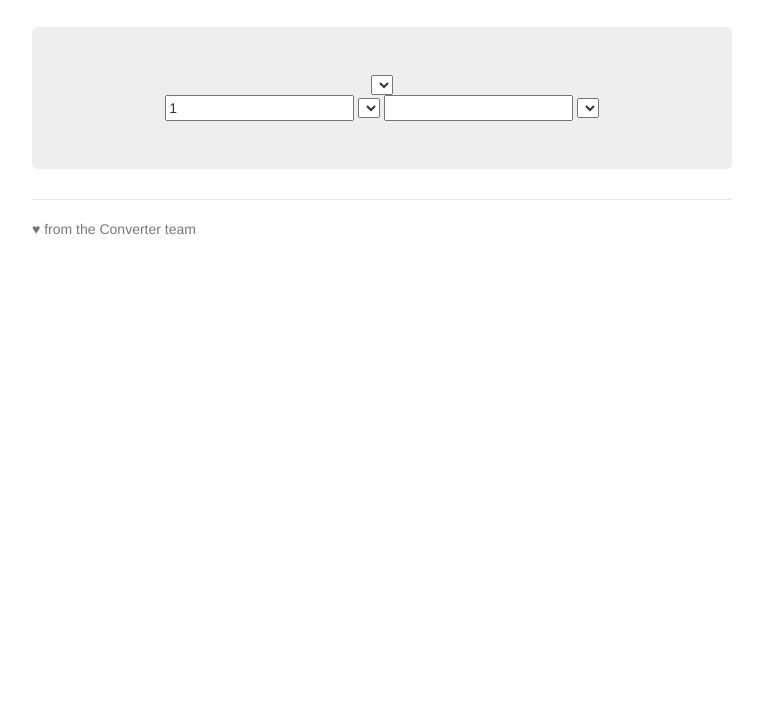
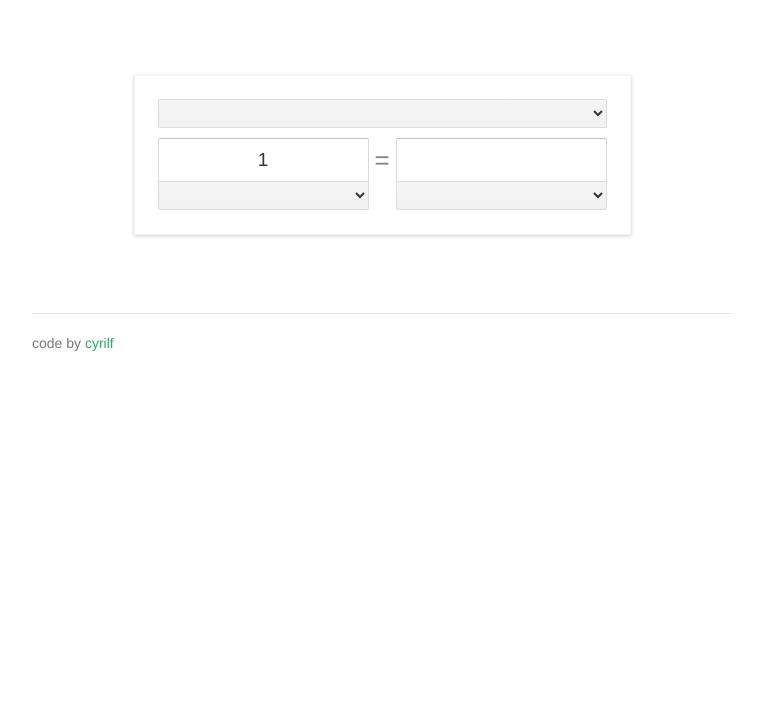
Before and after one commit to cyrilf/angular-converter, a website: page app/index.html in a window 1280 px wide. Shown: the part 83-800 px from the top of the page, without its empty margins (258-1021 px from the left). Drawn offline with nearby package versions, Linux system fonts and the light colour scheme; some packages are replaced by stand-ins of ours; files that its build step writes are made by us from their sources; a script that the page names is missing.

Commit message:
CSS styles and design done
 - Close #5

```diff
--- a/app/styles/main.css
+++ b/app/styles/main.css
@@ -44,7 +44,6 @@ body {
 /* Main marketing message and sign up button */
 .jumbotron {
   text-align: center;
-  border-bottom: 1px solid #e5e5e5;
 }
 .jumbotron .btn {
   font-size: 21px;
@@ -77,3 +76,112 @@ body {
     border-bottom: 0;
   }
 }
+
+.jumbotron {
+  background-color: inherit;
+}
+
+/********************
+    CONVERTER STYLE
+ *******************/
+
+ .main-color {
+  color: #27ae60;
+ }
+
+.converter {
+  display: inline-block;
+  padding: 23px;
+  border: 1px solid whitesmoke;
+  -webkit-box-shadow: 0 1px 4px rgba(0,0,0,.2);
+  box-shadow: 0 1px 4px rgba(0,0,0,.2);
+  line-height: 1.2;
+}
+
+.converter .category {
+  margin-bottom: 10px;
+  width: 100%;
+}
+
+.converter select {
+  padding: 5px 0 5px 5px;
+  border: 1px solid gainsboro;
+  -webkit-border-radius: 2px;
+  border-radius: 2px;
+  background: url(../images/arrow-up-down.png) 100% no-repeat whitesmoke;
+  background-color: whitesmoke;
+  background-image: -webkit-linear-gradient(top, whitesmoke, #f1f1f1);
+  background-image: linear-gradient(top, whitesmoke, #f1f1f1);
+  background-position-x: 97%;
+  font-size: 13px;
+  font: -webkit-small-control;
+  appearance:button;
+  -moz-appearance:button;
+  -webkit-appearance: button;
+}
+
+.converter select:focus {
+  border-color: #27ae60;
+}
+
+.converter .converter-section {
+  float: left;
+  width: 211px;
+}
+
+.converter .converter-section input {
+  box-sizing: content-box;
+  padding: 1px 6px;
+  width: 197px;
+  height: 40px;
+  border: 1px solid #D9D9D9;
+  border-top: 1px solid silver;
+  -webkit-border-radius: 2px 2px 0 0;
+  border-radius: 2px 2px 0 0;
+  text-align: center;
+  font-size: 19px;
+  -webkit-appearance: textfield;
+}
+
+.converter .converter-section input:focus {
+  border-color: #27ae60;
+}
+
+.converter .converter-section select {
+  position: relative;
+  top: -1px;
+  width: 211px;
+  -webkit-border-radius: 0 0 2px 2px;
+  border-radius: 0 0 2px 2px;
+}
+
+.converter .converter-equality {
+  float: left;
+  width: 27px;
+  color: #878787;
+  font-size: 26px;
+  line-height: 44px;
+}
+
+@media all and (max-width: 587px) {
+  .converter-section {
+    margin-left: 5%;
+  }
+
+  .converter .converter-equality {
+    clear: both;
+    margin-left: 43%;
+  }
+}
+
+@media all and (max-width: 370px) {
+  .converter-section {
+    margin-left: 2%;
+  }
+}
+
+@media all and (max-width: 355px) {
+  .converter-section {
+    margin-left: 0;
+  }
+}
--- a/app/views/main.html
+++ b/app/views/main.html
@@ -1,5 +1,5 @@
 <div class="header">
-  <h3 class="text-muted">Converter</h3>
+  <h3 class="main-color">Angular Converter</h3>
 </div>
 
 <div class="jumbotron">
@@ -7,5 +7,5 @@
 </div>
 
 <div class="footer">
-  <p>♥ from the Converter team</p>
+  <p>code by <a href="http://cyrilf.com" class="main-color">cyrilf</a></p>
 </div>
--- a/app/views/partials/converter.html
+++ b/app/views/partials/converter.html
@@ -1,9 +1,19 @@
-<select ng-model="category"
-        ng-options="category.text for category in categories" />
-<br>
-<input type="text" ng-model="valueIn" ng-change="markEdited('in')">
-<select ng-model="unitIn"
-        ng-options="unit.text for unit in units" />
-<input type="text" ng-model="valueOut" ng-change="markEdited('out')">
-<select ng-model="unitOut"
-        ng-options="unit.text for unit in units" />
+<div class="converter">
+  <select ng-model="category"
+          ng-options="category.text for category in categories"
+          class="category" />
+  <br>
+  <div class="converter-section converter-left">
+    <input type="text" ng-model="valueIn" ng-change="markEdited('in')" class="value-in">
+    <select ng-model="unitIn"
+            ng-options="unit.text for unit in units"
+            class="unit-in" />
+  </div>
+  <div class="converter-equality">=</div>
+  <div class="converter-section converter-right">
+    <input type="text" ng-model="valueOut" ng-change="markEdited('out')" class="value-out">
+    <select ng-model="unitOut"
+            ng-options="unit.text for unit in units"
+            class="unit-out" />
+  </div>
+</div>
```
Also changed, not shown: app/images/arrow-up-down.png (added).
